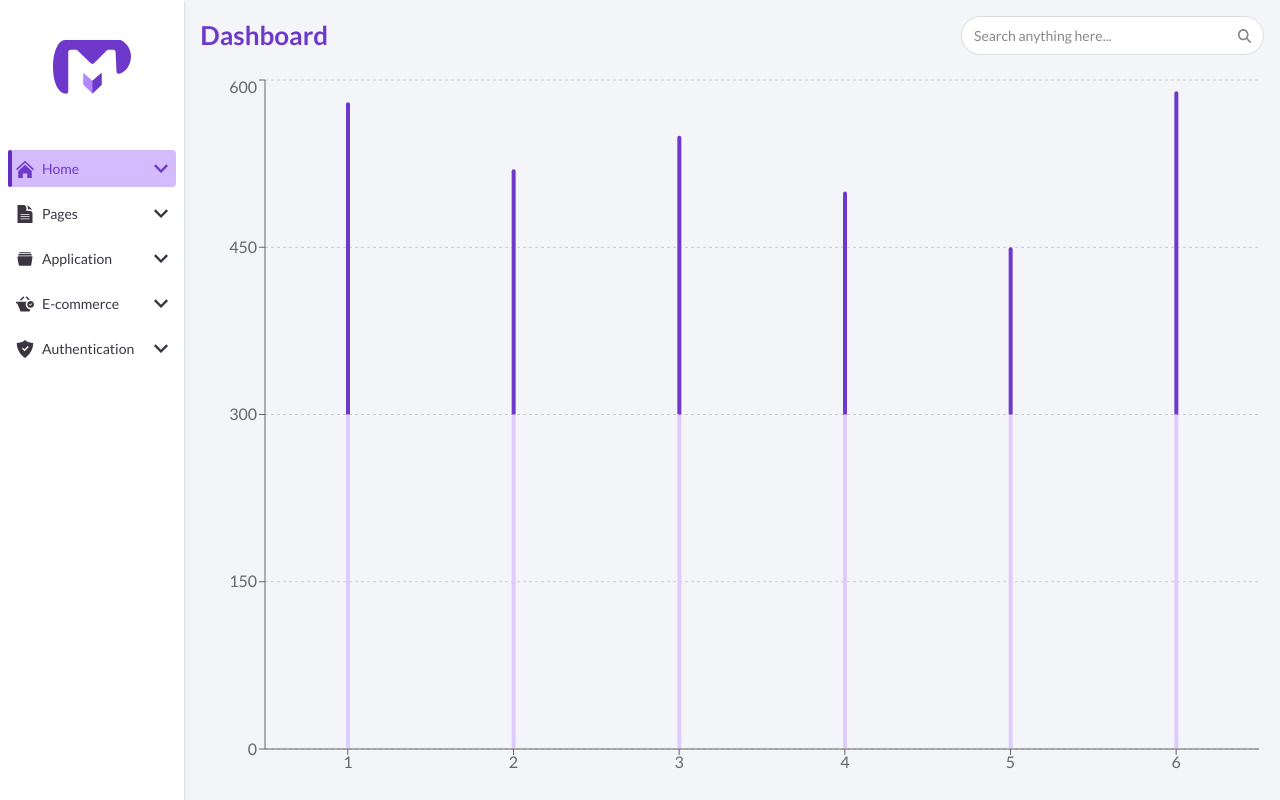
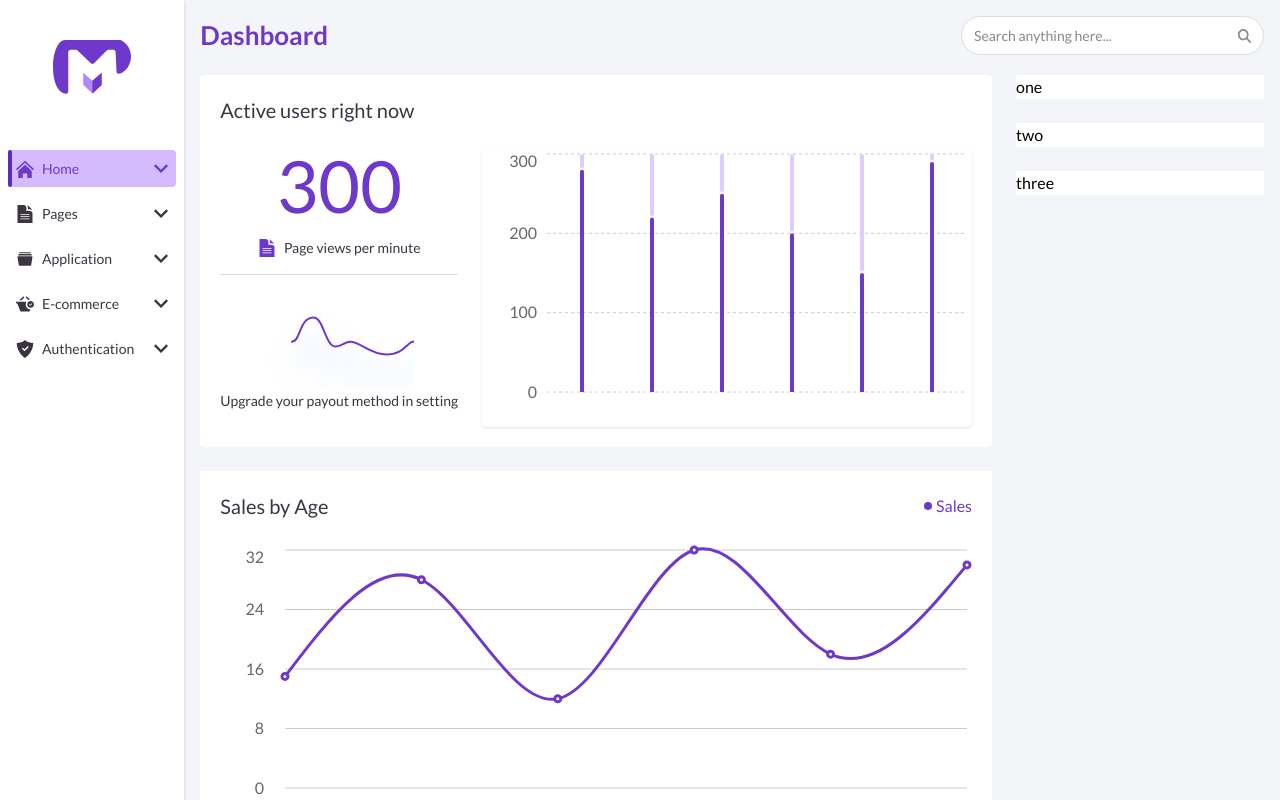
Before and after one commit to abdalla-samir/Admin-Dashboard, a React (Vite) app in the folder Admin Dashboard/: page / in a window 1280 px wide. Built offline with nearby package versions, Linux system fonts and the light colour scheme.

Commit message:
add the active user and sales card in the dashboard

```diff
--- a/Admin Dashboard/src/components/Home/dashboard/Dashboard.jsx
+++ b/Admin Dashboard/src/components/Home/dashboard/Dashboard.jsx
@@ -1,5 +1,55 @@
 import ActiveUser from "../../charts/ActiveUsers";
+import SaleChart from "../../charts/SaleChart";
+import Pages from "/src/assets/icons/pages.svg?react";
+import Wave from "/src/assets/icons/wave.svg?react";
 
 export default function Dashboard() {
-    return <ActiveUser />;
+    return (
+        <div className="flex-1 grid lg:grid-cols-4 gap-6">
+            <div className="lg:col-span-3 flex flex-col gap-6">
+                <div className="bg-white rounded p-5">
+                    <h2 className="mb-6 text-text text-title-large">
+                        Active users right now
+                    </h2>
+                    <div className="flex max-md:flex-col text-text gap-6">
+                        <div className="">
+                            <div className="flex flex-col items-center border-b border-border">
+                                <span className="text-primary text-7xl">
+                                    300
+                                </span>
+                                <div className="flex items-center gap-2 my-4 text-body-medium">
+                                    <Pages className="text-primary" />
+                                    Page views per minute
+                                </div>
+                            </div>
+                            <div className="my-4 flex flex-col items-center">
+                                <Wave />
+                                <p className="text-body-medium">
+                                    Upgrade your payout method in setting
+                                </p>
+                            </div>
+                        </div>
+                        <div className="flex-1 shadow rounded">
+                            <ActiveUser />
+                        </div>
+                    </div>
+                </div>
+                <div className="bg-white flex-1 p-5">
+                    <h2 className="mb-6 text-text text-title-large flex justify-between">
+                        Sales by Age
+                        <span className="text-primary text-title-small flex items-center">
+                            <span className="w-2 h-2 rounded-full bg-primary mr-1"></span>
+                            Sales
+                        </span>
+                    </h2>
+                    <SaleChart />
+                </div>
+            </div>
+            <div className="col-span-1 flex flex-col gap-6">
+                <div className="bg-white">one</div>
+                <div className="bg-white">two</div>
+                <div className="bg-white">three</div>
+            </div>
+        </div>
+    );
 }
--- a/Admin Dashboard/src/components/charts/ActiveUsers.jsx
+++ b/Admin Dashboard/src/components/charts/ActiveUsers.jsx
@@ -11,18 +11,48 @@ import { activeUsers } from "../../data/activeUsers";
 
 export default function ActiveUser() {
     return (
-        <ResponsiveContainer>
-            <BarChart data={activeUsers} barSize={4}>
-                <XAxis dataKey="time" />
-                <YAxis />
+        <ResponsiveContainer width="100%" height={278}>
+            <BarChart data={activeUsers} barSize={4} barGap={20}>
+                <XAxis dataKey="time" axisLine={false} tick={false} />
+                <YAxis
+                    axisLine={false}
+                    tickLine={false}
+                    ticks={[0, 100, 200, 300]}
+                    domain={[0, 300]}
+                    tickMargin={4}
+                />
                 <CartesianGrid strokeDasharray="3 3" vertical={false} />
-                <Tooltip cursor={false} />
-                <Bar
-                    dataKey="base"
-                    fill="#DECCFE"
-                    stackId="a"
-                    radius={[4, 4, 4, 4]}
-                    width={5}
+                <Tooltip
+                    cursor={false}
+                    content={({ active, payload, label }) => {
+                        if (active && payload && payload.length) {
+                            const activeUser = payload?.find(
+                                (p) => p.dataKey === "value",
+                            );
+                            return (
+                                <div
+                                    style={{
+                                        backgroundColor: "#FFFFFF",
+                                        color: "#6e39cb",
+                                        padding: "10px",
+                                        borderRadius: "8px",
+                                        boxShadow: "0 2px 8px rgba(0,0,0,0.2)",
+                                    }}
+                                >
+                                    <p
+                                        style={{
+                                            margin: 0,
+                                            color: "black",
+                                        }}
+                                    >
+                                        Time: {label}h
+                                    </p>
+                                    <p>Active Users: {activeUser.value}</p>
+                                </div>
+                            );
+                        }
+                        return null;
+                    }}
                 />
                 <Bar
                     dataKey="value"
@@ -31,6 +61,14 @@ export default function ActiveUser() {
                     radius={[4, 4, 0, 0]}
                     width={5}
                 />
+                <Bar dataKey="gap" fill="transparent" stackId="a" />
+                <Bar
+                    dataKey="base"
+                    fill="#DECCFE"
+                    stackId="a"
+                    radius={[4, 4, 4, 4]}
+                    width={5}
+                />
             </BarChart>
         </ResponsiveContainer>
     );
--- /dev/null
+++ b/Admin Dashboard/src/components/charts/SaleChart.jsx
@@ -0,0 +1,71 @@
+import {
+    ResponsiveContainer,
+    XAxis,
+    YAxis,
+    LineChart,
+    Line,
+    Tooltip,
+    Legend,
+    CartesianGrid,
+} from "recharts";
+import { saleData } from "../../data/saleData";
+
+export default function SaleChart() {
+    return (
+        <ResponsiveContainer width="100%" height={278}>
+            <LineChart data={saleData}>
+                <XAxis
+                    dataKey="age"
+                    tickLine={false}
+                    axisLine={false}
+                    tickMargin={15}
+                />
+                <YAxis tickLine={false} axisLine={false} tickMargin={15} />
+                <Tooltip
+                    content={({ active, payload, label }) => {
+                        if (active && payload && payload.length) {
+                            return (
+                                <div
+                                    style={{
+                                        backgroundColor: "#FFFFFF",
+                                        color: "black",
+                                        padding: "10px",
+                                        borderRadius: "8px",
+                                        boxShadow: "0 2px 8px rgba(0,0,0,0.2)",
+                                    }}
+                                >
+                                    <p
+                                        style={{
+                                            margin: 0,
+                                        }}
+                                    >
+                                        {label}
+                                    </p>
+                                    {payload.map((entry) => (
+                                        <p
+                                            key={entry.dataKey}
+                                            style={{
+                                                margin: 0,
+                                                color: entry.stroke,
+                                            }}
+                                        >
+                                            Sales: {entry.value}
+                                        </p>
+                                    ))}
+                                </div>
+                            );
+                        }
+                        return null;
+                    }}
+                />
+                <CartesianGrid vertical={false} />
+                <Line
+                    dataKey="sales"
+                    stroke="#6e39cb"
+                    strokeWidth={3}
+                    type="natural"
+                />
+            </LineChart>
+        </ResponsiveContainer>
+    );
+}
--- a/Admin Dashboard/src/data/activeUsers.jsx
+++ b/Admin Dashboard/src/data/activeUsers.jsx
@@ -1,8 +1,14 @@
+const MAX = 300;
+const GAP = 2;
 export const activeUsers = [
-    { time: "1", value: 280, base: 300 },
-    { time: "2", value: 220, base: 300 },
-    { time: "3", value: 250, base: 300 },
-    { time: "4", value: 200, base: 300 },
-    { time: "5", value: 150, base: 300 },
-    { time: "6", value: 290, base: 300 },
-];
+    { time: "1", value: 280 },
+    { time: "2", value: 220 },
+    { time: "3", value: 250 },
+    { time: "4", value: 200 },
+    { time: "5", value: 150 },
+    { time: "6", value: 290 },
+].map((d) => ({
+    ...d,
+    gap: GAP,
+    base: MAX - d.value - GAP,
+}));
--- /dev/null
+++ b/Admin Dashboard/src/data/saleData.jsx
@@ -0,0 +1,8 @@
+export const saleData = [
+    { age: "10 to 15", sales: 15 },
+    { age: "15 to 20", sales: 28 },
+    { age: "20 to 25", sales: 12 },
+    { age: "25 to 30", sales: 32 },
+    { age: "30 to 35", sales: 18 },
+    { age: "35 to 40", sales: 30 },
+];
```
Also changed, not shown: Admin Dashboard/src/components/Home/Analytics/Analytics.jsx (+2 -8 lines), Admin Dashboard/src/assets/icons/wave.svg (added).
